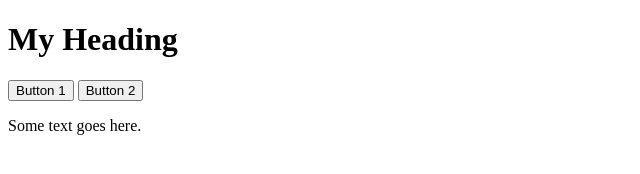
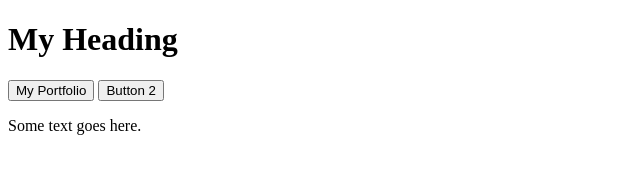
Before and after one commit to Its4mirali/its4mirali.github.io, a plain HTML site: page index.html in a window 1280 px wide. Shown: the whole page, without its empty margins (0-640 px from the left). Drawn offline with Linux system fonts and the light colour scheme.

Commit message:
Update index.html add portfolio buttem

```diff
--- a/index.html
+++ b/index.html
@@ -5,7 +5,7 @@
 </head>
 <body>
 	<h1>My Heading</h1>
-	<button>Button 1</button>
+	<button>My Portfolio</button>
 	<button>Button 2</button>
 	<p>Some text goes here.</p>
 </body>
```
